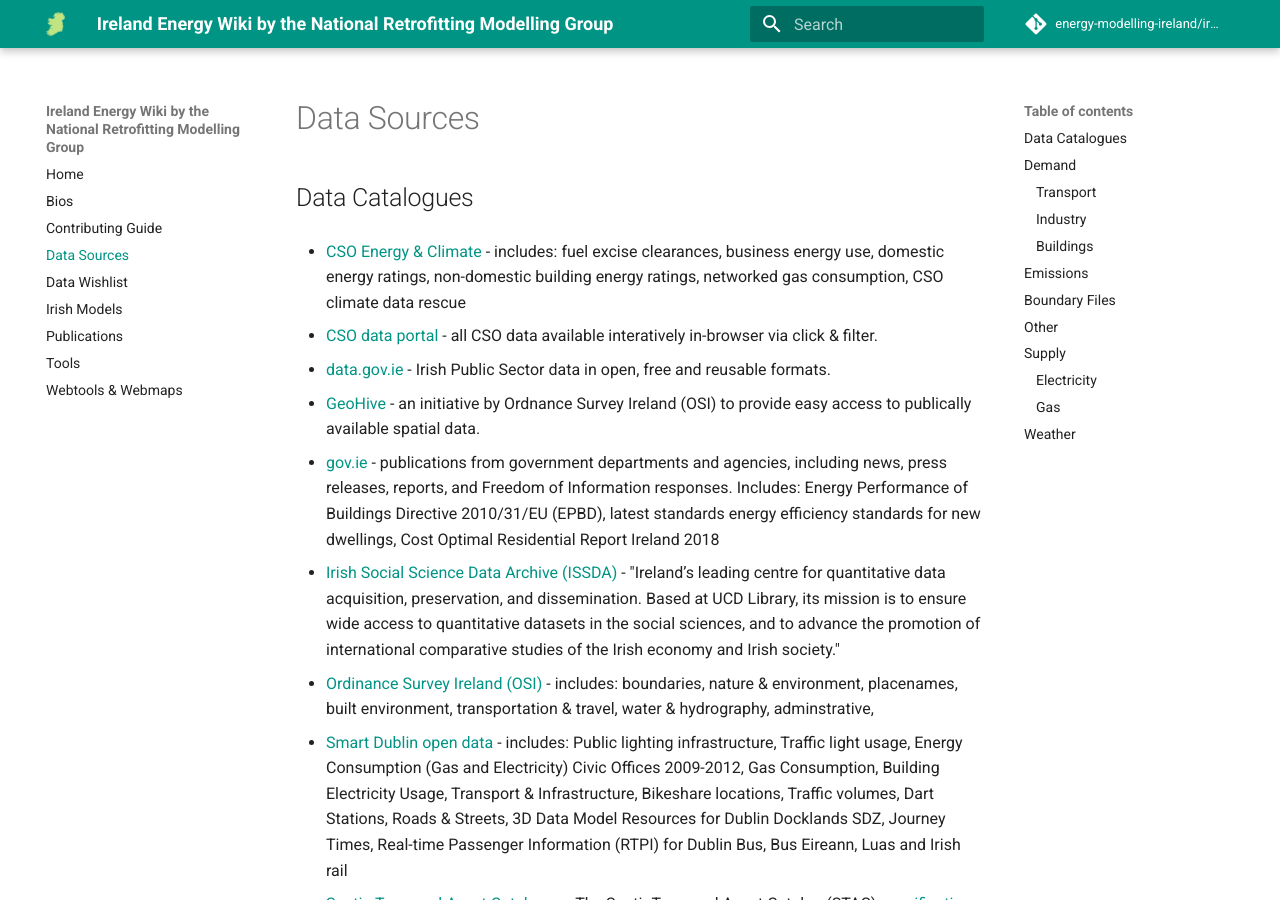
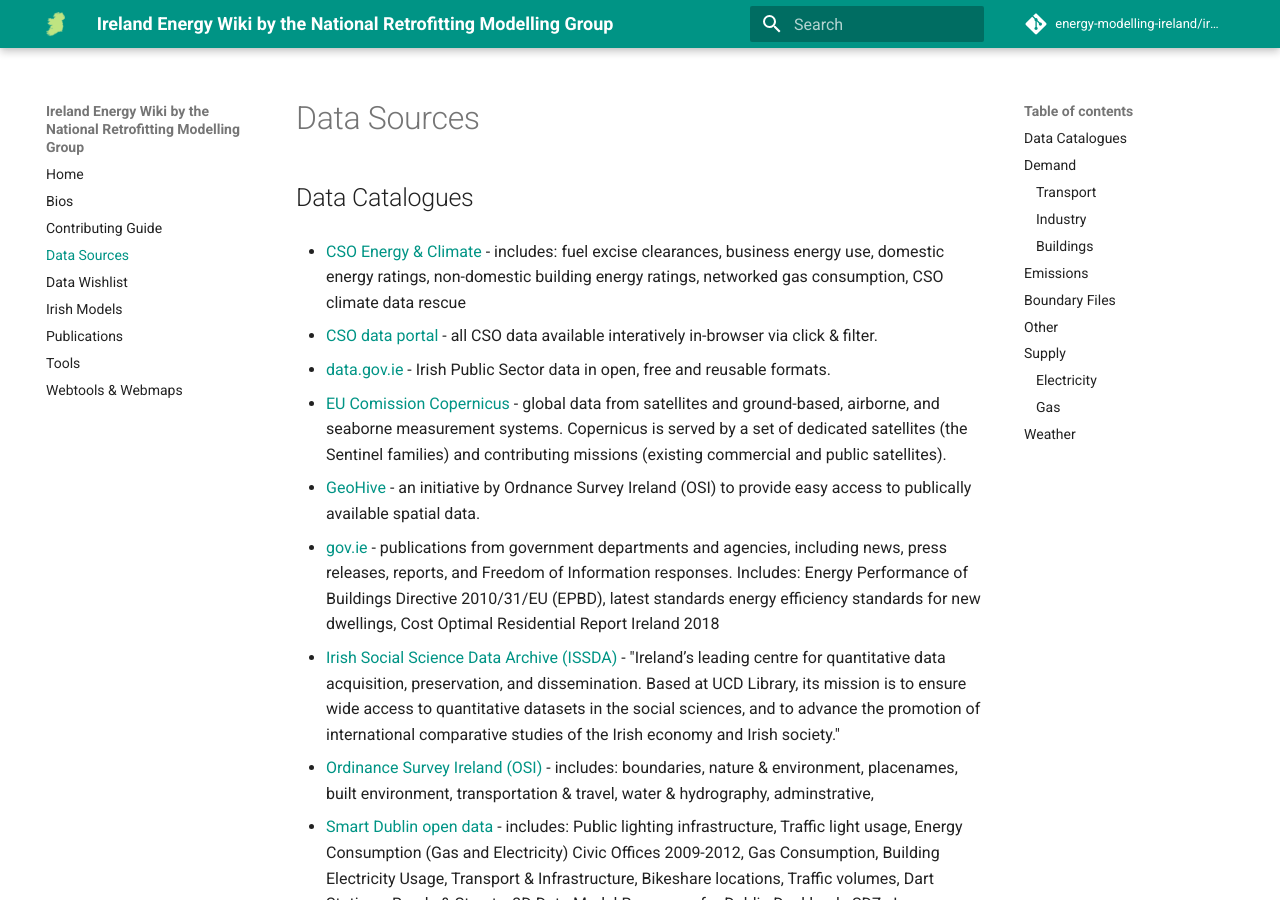
Before and after one commit to energy-modelling-ireland/wiki, an MkDocs documentation site: the page built from docs/Data-Sources.md, in a window 1280 px wide and 900 px high. Built offline with MkDocs 1.6.1 and Material for MkDocs 9.7.7, drawn with Linux system fonts in a browser that asks for light colours; comment, search, counter and statistics services are not loaded.

Commit message:
Add Copernicus Satellite data catalogue (#101)

```diff
--- a/docs/Data-Sources.md
+++ b/docs/Data-Sources.md
@@ -7,6 +7,8 @@
 - [CSO data portal](https://data.cso.ie) - all CSO data available interatively in-browser via click & filter.
 
 - [data.gov.ie](https://data.gov.ie/) - Irish Public Sector data in open, free and reusable formats.
+
+- [EU Comission Copernicus](https://www.copernicus.eu/en/access-data) - global data from satellites and ground-based, airborne, and seaborne measurement systems.  Copernicus is served by a set of dedicated satellites (the Sentinel families) and contributing missions (existing commercial and public satellites).
 
 - [GeoHive](http://map.geohive.ie/mapviewer.html) - an initiative by Ordnance Survey Ireland (OSI) to provide easy access to publically available spatial data.
 
```
